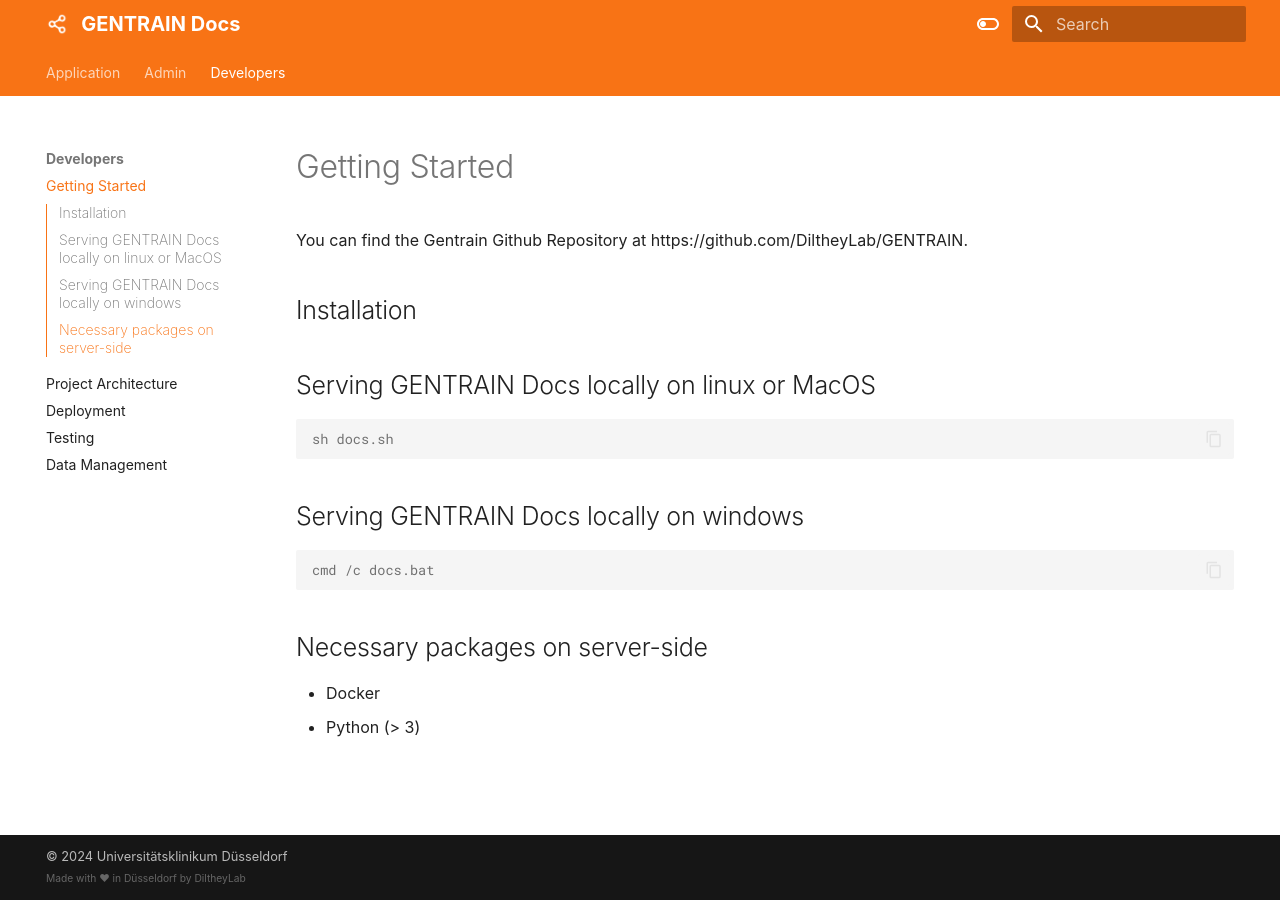
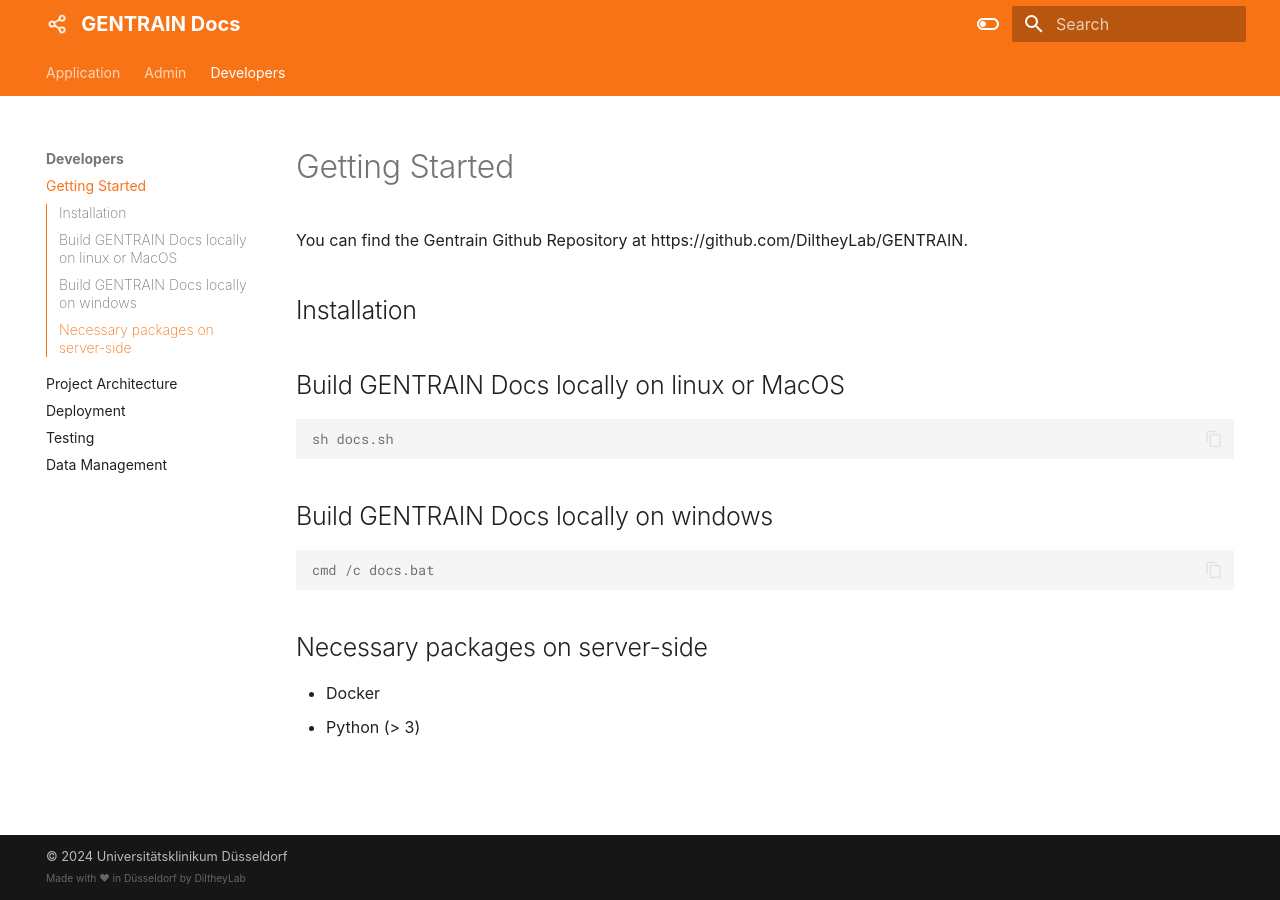
Before and after one commit to DiltheyLab/GENTRAIN, an MkDocs documentation site: the page built from documentation/docs/developers/getting_started.md, in a window 1280 px wide. Built offline with MkDocs 1.6.1 and Material for MkDocs 9.7.7, drawn with Linux system fonts in a browser that asks for light colours; some web fonts are replaced.

Commit message:
chore: adjust docs

````diff
--- a/documentation/docs/developers/getting_started.md
+++ b/documentation/docs/developers/getting_started.md
@@ -4,13 +4,13 @@
 
 ## Installation
 
-## Serving GENTRAIN Docs locally on linux or MacOS
+## Build GENTRAIN Docs locally on linux or MacOS
 
 ```console
 sh docs.sh
 ```
 
-## Serving GENTRAIN Docs locally on windows
+## Build GENTRAIN Docs locally on windows
 
 ```console
 cmd /c docs.bat
````
